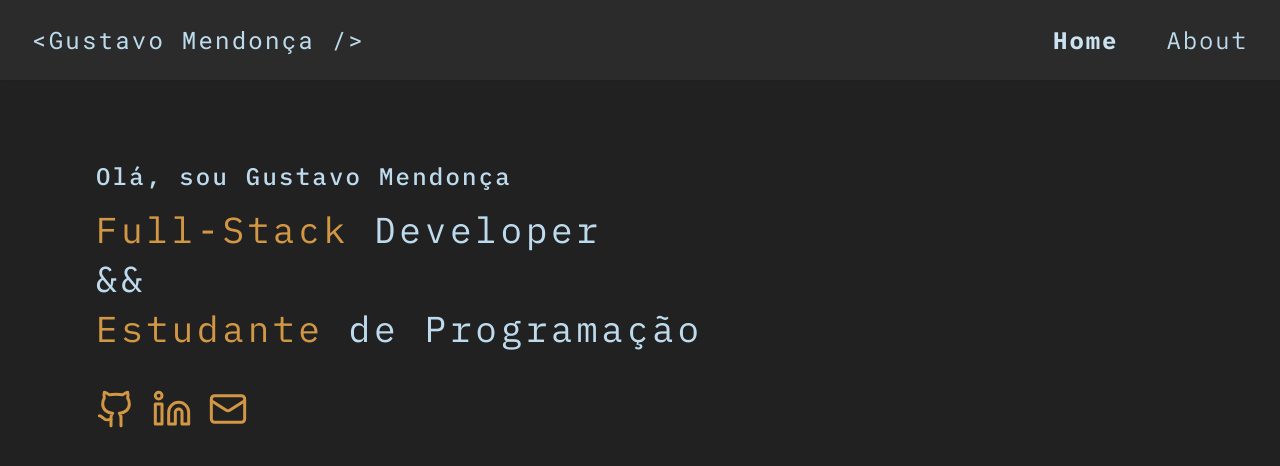
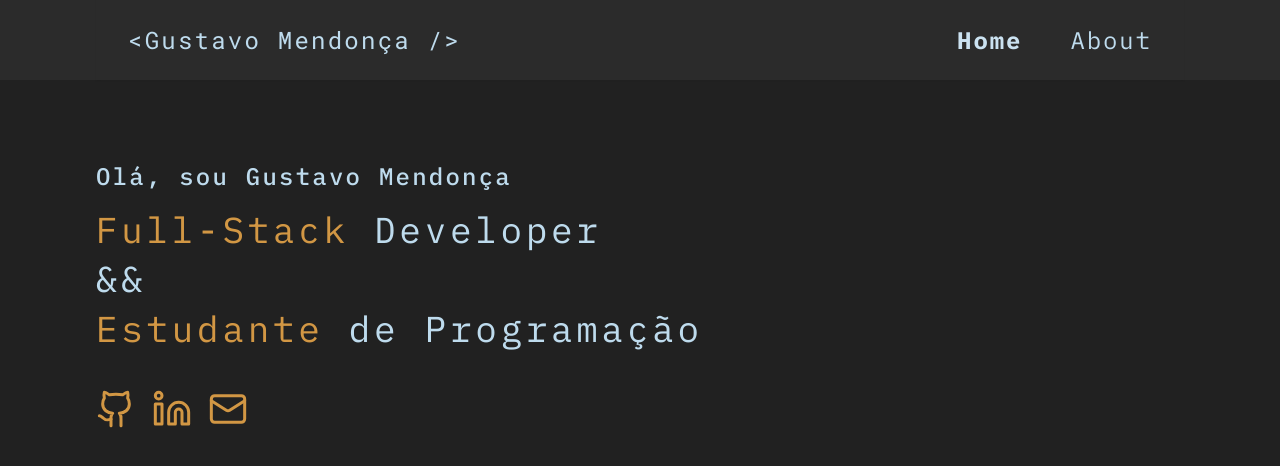
Before and after one commit to swxtz/portfolio, a Next.js app: page / in a window 1280 px wide. Shown: the top 466 px of the page. Built offline with nearby package versions, Linux system fonts and the light colour scheme.

Commit message:
refactor: layout and navbar components

```diff
--- a/src/app/layout.tsx
+++ b/src/app/layout.tsx
@@ -23,12 +23,11 @@ export default function RootLayout({
     return (
         <html lang="" className="h-full">
             <body
-                className={cn(
-                    "bg-[#212121] text-cream-500",
-                    imbMono.className
-                )}
+                className={cn("bg-[#212121] text-cream-500", imbMono.className)}
             >
-                <Navbar />
+                <div className="bg-[#2B2B2B]">
+                    <Navbar />
+                </div>
                 {children}
             </body>
         </html>
--- a/src/components/Navbar/Navbar.tsx
+++ b/src/components/Navbar/Navbar.tsx
@@ -5,7 +5,7 @@ import { robotoMono } from "@/app/layout";
 
 export function Navbar() {
     return (
-        <nav className="bg-[#2B2B2B]">
+        <nav className="container md:px-24 px-32 mx-auto">
             <div className="py-6 px-8 shadow-sm flex flex-row justify-between">
                 <Link href="/"><span className={cn("text-2xl tracking-[.14rem]", robotoMono.className)}>{"<Gustavo Mendonça />"}</span></Link>
                 <NavLinks />
```
